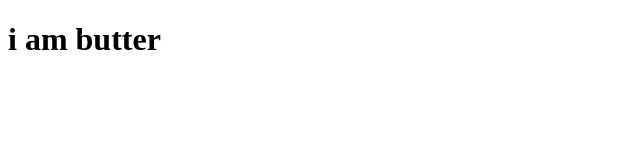
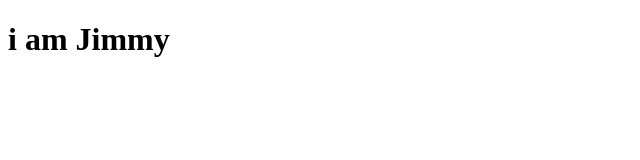
Before and after one commit to lauyrrej/0126test, a website: page index.html in a window 1280 px wide. Shown: the full height of the page, 0-640 px from the left. Drawn offline with Linux system fonts and the light colour scheme.

Commit message:
html butter>Jimmy

```diff
--- a/index.html
+++ b/index.html
@@ -6,6 +6,6 @@
     <title>Document</title>
 </head>
 <body>
-    <h1>i am butter</h1>
+    <h1>i am Jimmy</h1>
 </body>
 </html>
```
